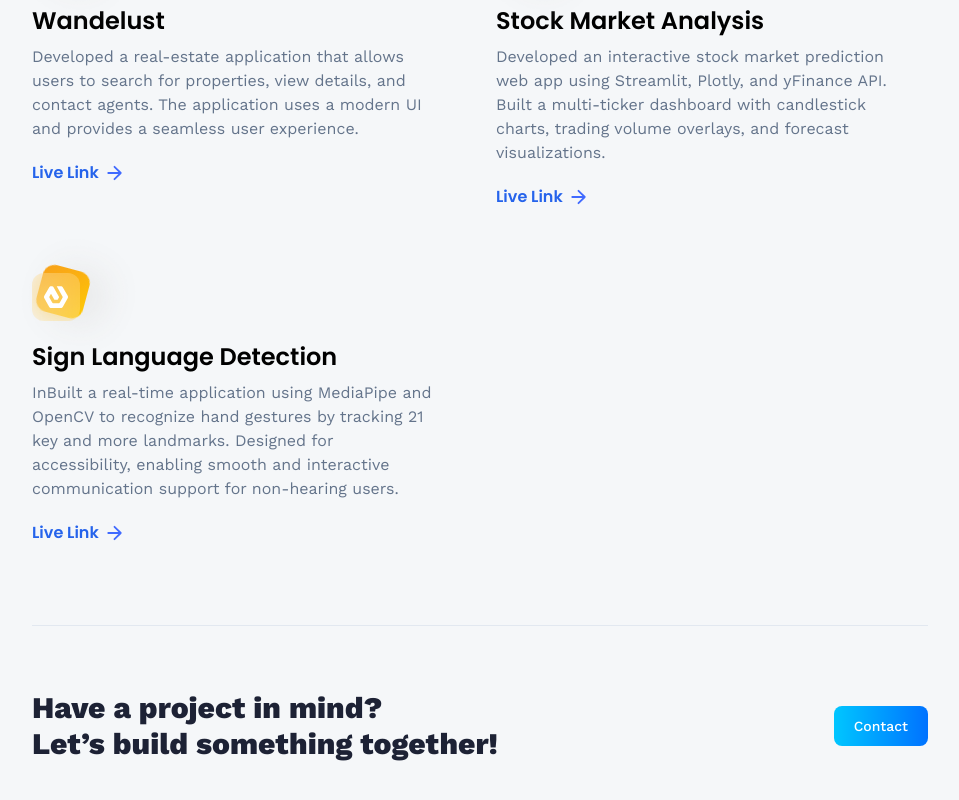
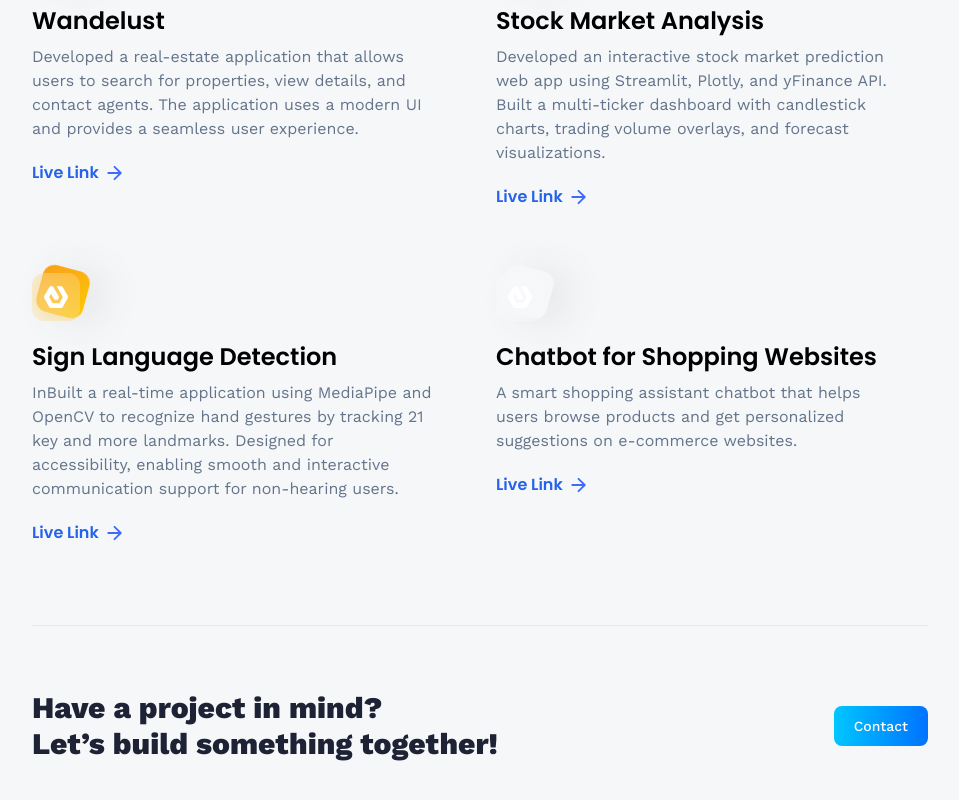
Before and after one commit to Mrunal0806/3d-portfolio, a React (Vite) app: page /projects in a window 1280 px wide. Shown: the part 755-1555 px from the top of the page, without its empty margins (160-1119 px from the left). Built offline with nearby package versions, Linux system fonts and the light colour scheme; no server answers.

Commit message:
Add new project: Chatbot for Shopping Websites with description and link

```diff
--- a/src/constants/index.js
+++ b/src/constants/index.js
@@ -136,4 +136,12 @@ export const projects = [
       "InBuilt a real-time application using MediaPipe and OpenCV to recognize hand gestures by tracking 21 key and more landmarks. Designed for accessibility, enabling smooth and interactive communication support for non-hearing users.",
     link: "https://github.com/Mrunal0806/Sign-Language-Detection",
   },
+  {
+    iconUrl: estate,
+    theme: "btn-back-purple",
+    name: "Chatbot for Shopping Websites",
+    description:
+      "A smart shopping assistant chatbot that helps users browse products and get personalized suggestions on e-commerce websites.",
+    link: "https://github.com/Mrunal0806/Chatbot_for_Shooping_websites",
+  },
 ];
```
